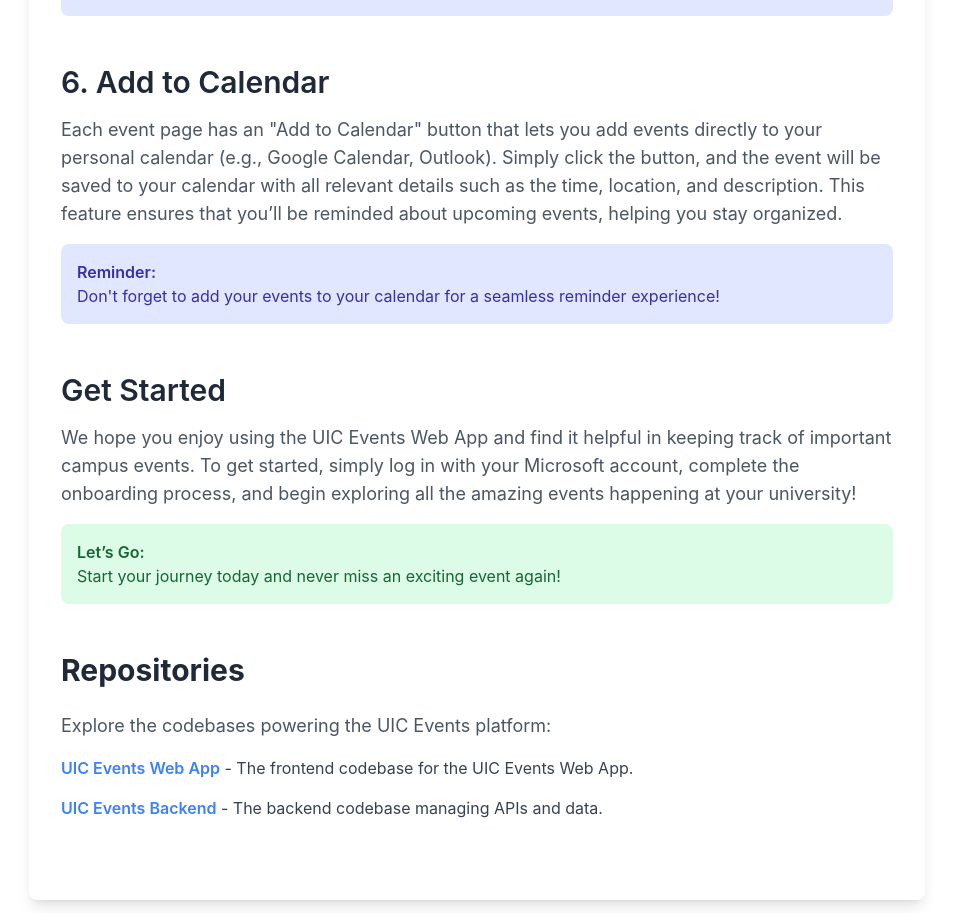
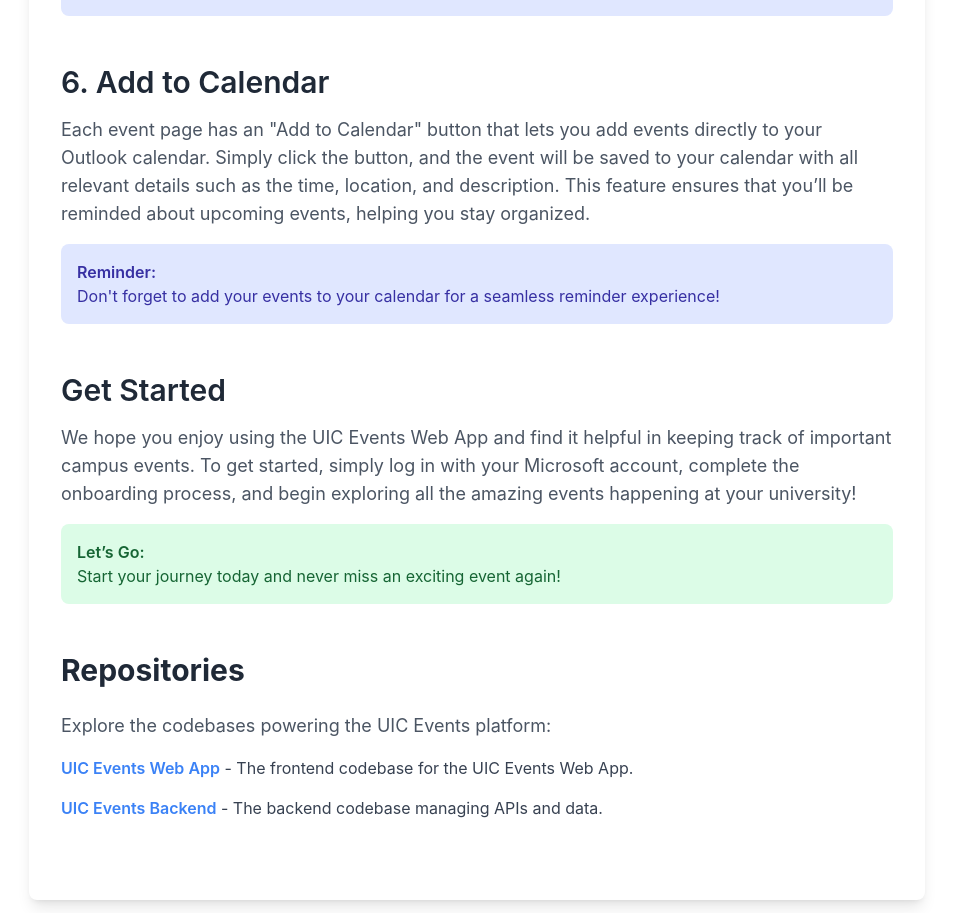
Before and after one commit to lokeshmanideepb/UniFied, a React (Vite) app: page /documentation in a window 1280 px wide. Shown: the part 1804-2717 px from the top of the page, without its empty margins (163-1116 px from the left). Built offline with nearby package versions, Linux system fonts and the light colour scheme.

Commit message:
update readme with more info

```diff
--- a/src/pages/AppFlowDocumentation.tsx
+++ b/src/pages/AppFlowDocumentation.tsx
@@ -82,7 +82,7 @@
             <section className="mb-12">
                 <h2 className="text-3xl font-semibold text-gray-800 mb-4">6. Add to Calendar</h2>
                 <p className="text-lg text-gray-600">
-                    Each event page has an "Add to Calendar" button that lets you add events directly to your personal calendar (e.g., Google Calendar, Outlook).
+                    Each event page has an "Add to Calendar" button that lets you add events directly to your Outlook calendar.
                     Simply click the button, and the event will be saved to your calendar with all relevant details such as the time, location, and description.
                     This feature ensures that you’ll be reminded about upcoming events, helping you stay organized.
                 </p>
```
Also changed, not shown: 1 other file (tests, documents, lock files or other folders).
